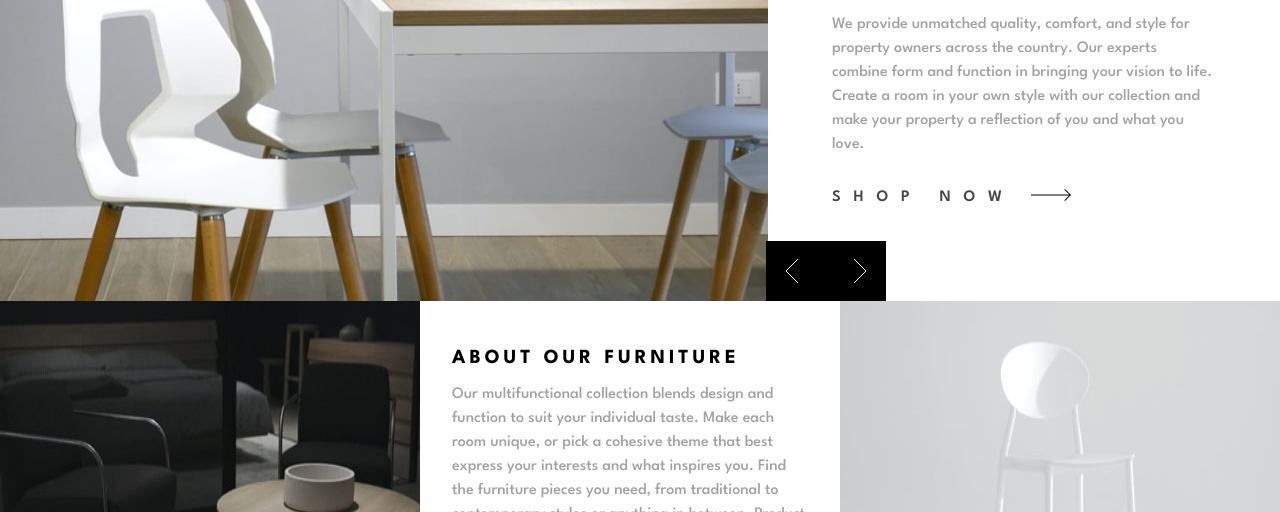
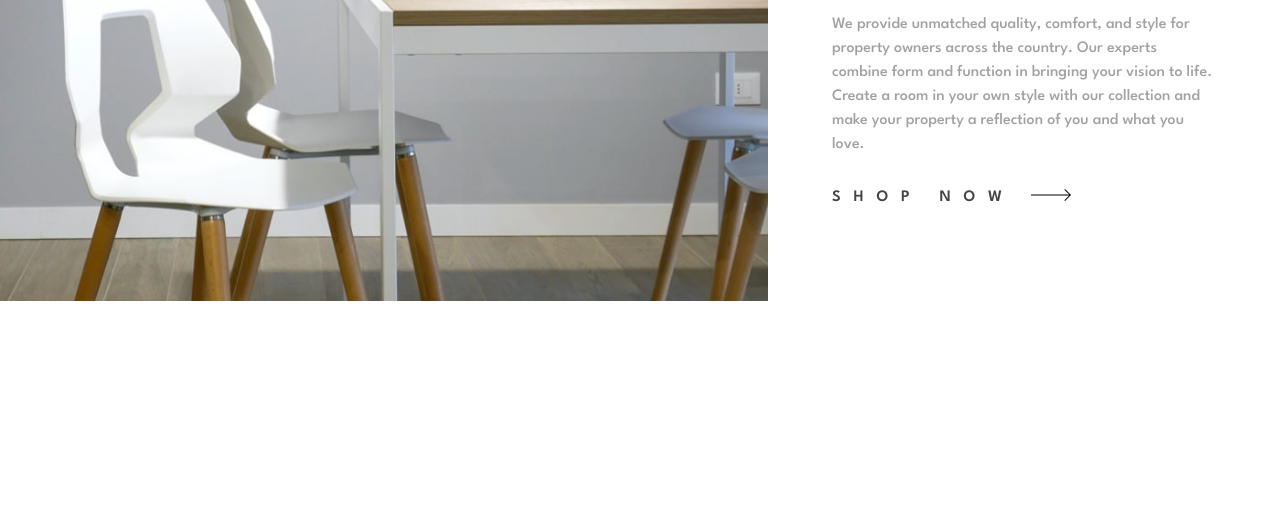
Before and after one commit to Okemwa-mokaya/room-homepage-master, a plain HTML site: page index.html in a window 1280 px wide. Shown: the part 225-737 px from the top of the page. Drawn offline with Linux system fonts and the light colour scheme.

Commit message:
Update style.css

```diff
--- a/style.css
+++ b/style.css
@@ -33,7 +33,7 @@ svg{
 body{
   font-family: "League Spartan", sans-serif;
   font-size: 12px;
-  background-color: var(--Black);
+  background-color: var(--White);
   min-height: 100vh;
 }
 main{
@@ -43,6 +43,7 @@ main{
   width: 100%;
   display: grid;
   grid-template-columns: 1fr;
+  background-color: var(--White);
 }
 header{
   position: relative;
@@ -112,7 +113,9 @@ li{
 }
 .container{
   position: absolute;
-  overflow: hidden;
+  background-color: var(--White);
+  height: 100%;
+  width: 100%;
 }
 article{
   display: flex;
```
